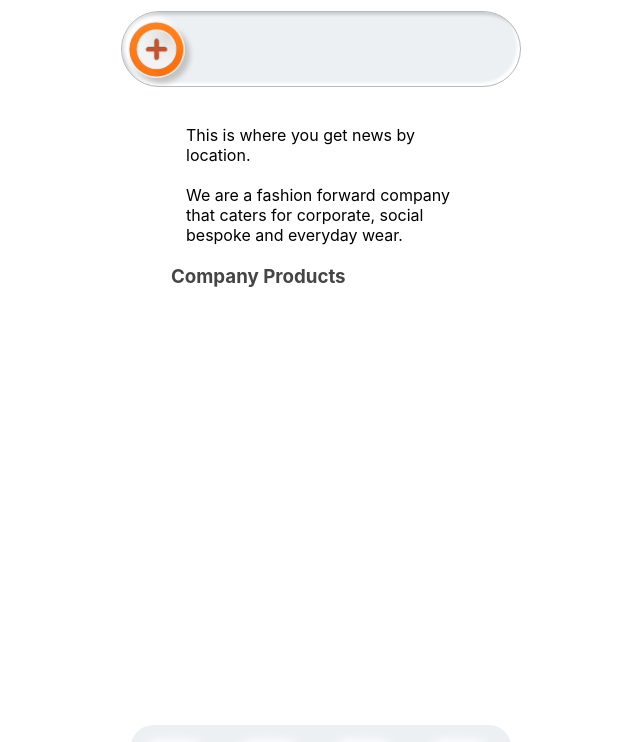
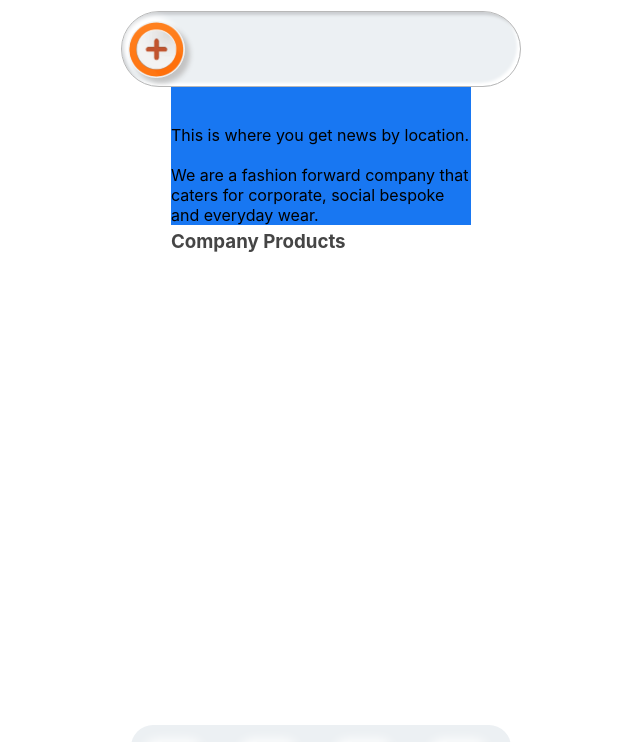
Before and after one commit to Capslock-Studios/connect, a website: page butter.html in a window 1280 px wide. Shown: the top 742 px of the page, without its empty margins (319-959 px from the left). Drawn offline with Linux system fonts and the light colour scheme; no server answers.

Commit message:
Update butter.html

```diff
--- a/butter.html
+++ b/butter.html
@@ -321,7 +321,7 @@ input {
 				<div class="lap-box-fixer">
 					<div class="lap-box">
 					<div class="sec">
-					<div style="padding: 15px;">
+					<div style="padding-top: 15px; background-color: #1877f2;">
 						<h1></h1>
 						<h3></h3>
 						<p>This is where you get news by location.</p>
```
